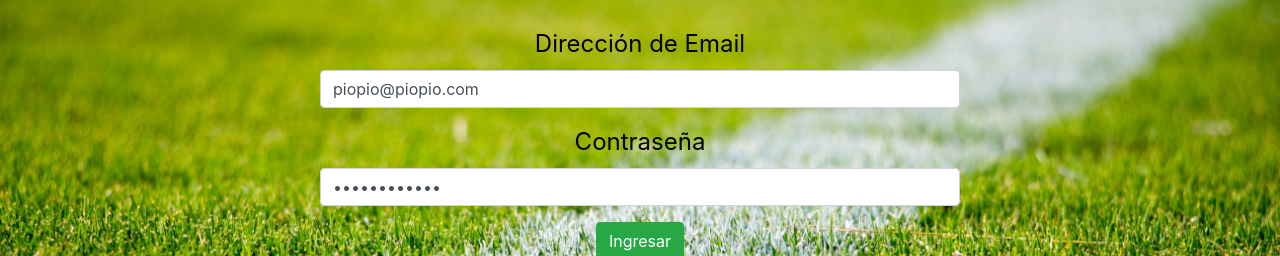
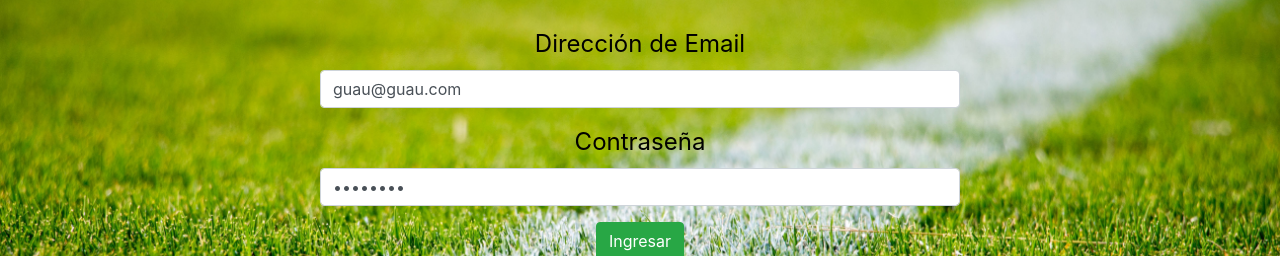
Before and after one commit to gonzaguima/taller_react, a React (Create React App) app: page / in a window 1280 px wide. Shown: the part 150-406 px from the top of the page. Built offline with nearby package versions, Linux system fonts and the light colour scheme.

Commit message:
redirect despues de confirmar equipo y texto de botones. tambien saca opcion de agregar equipo si campeonato esta confirmado

```diff
--- a/src/components/Equipos.js
+++ b/src/components/Equipos.js
@@ -2,7 +2,7 @@ import React from 'react';
 import { createTeam } from '../services';
 import Jugadores from './Jugadores';
 import { connect } from "react-redux";
-
+import {  Redirect } from "react-router-dom";
 class Equipo extends React.Component {
   constructor(props) {
     super(props);
@@ -53,11 +53,12 @@ class Equipo extends React.Component {
       createTeam(this.state, this.props.user).then(result => {
         console.log(result);
         alert(this.state.name + ' ha sido agregado con exito.');
-        //Quiero poner un redirect principal aca
+
       }).catch(err => {
         console.log(err)
       });
     }
+     this.props.history.push("/");
   }
 
   render() {
--- a/src/components/Home.js
+++ b/src/components/Home.js
@@ -12,8 +12,8 @@ class Home extends React.Component {
     super(props);
 
     this.state = {
-      email: "piopio@piopio.com",
-      password: "piopiopiopio",
+      email: "guau@guau.com",
+      password: "guauguau",
       userId: null,
       campeonatoId: null,
       confirmado: false,
--- a/src/components/Jugadores.js
+++ b/src/components/Jugadores.js
@@ -66,7 +66,7 @@ class Jugadores extends React.Component {
           className="form-control"
           placeholder='Ingrese numero de su jugador' />
         </div>
-        <input type='button' onClick={this.addPlayers} className="btn" value='Agregar equipo' />
+        <input type='button' onClick={this.addPlayers} className="btn" value='Agregar jugador' />
       </div>
       </div>
     );
--- a/src/components/Principal.js
+++ b/src/components/Principal.js
@@ -36,9 +36,11 @@ class Principal extends React.Component {
       <div className=" justify-content-center mt-5 pt-5">
         <h1>Gestión de campeonato</h1>
         {/* link a creacion de campeonato  */}
+        {!this.props.user.user.confirmado && (
         <Link to="./AgregarEquipo" type="submit">
           <button className="btn btn-primary">Crear Campeonato</button>
         </Link>
+        ) }
         {/* link a ingreso de resultados  */}
         <Link to="./Eventos" type="submit">
           <button className="btn btn-primary">Ingresar resultados</button>
```
